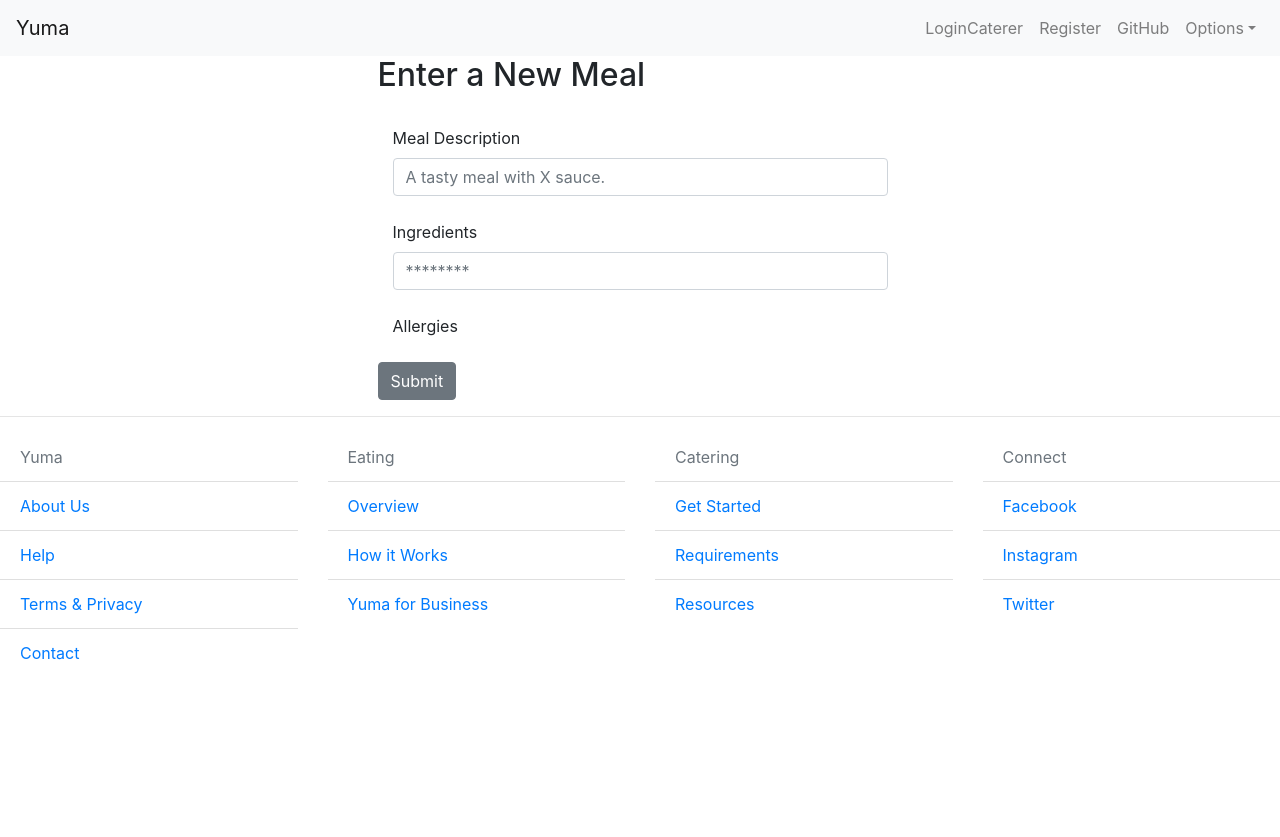
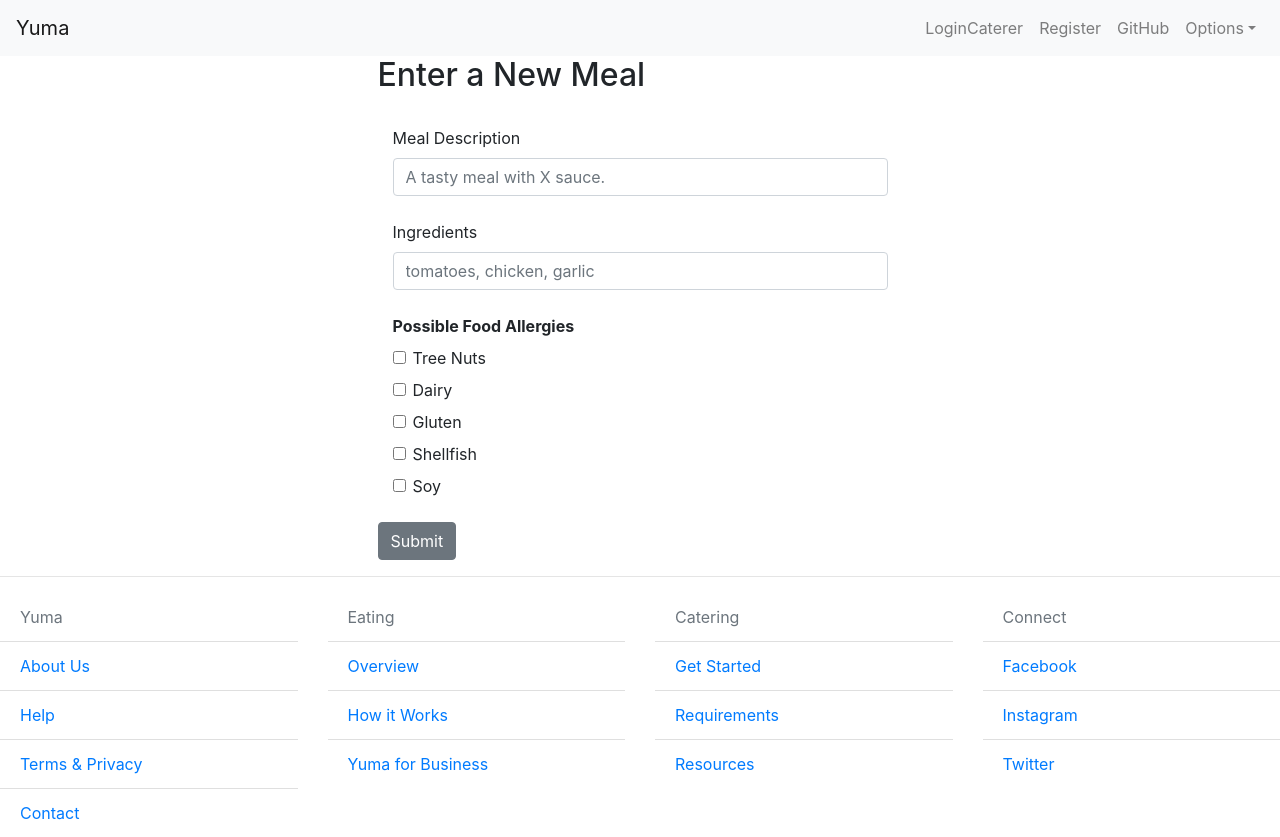
Before and after one commit to faisalhabibgit/Yuma, a React (Create React App) app in the folder frontend/: page /NewMeal in a window 1280 px wide. Before the commit the page ends 800 px from the top, so only its background shows below. Built offline with nearby package versions, Linux system fonts and the light colour scheme.

Commit message:
Use checkboxes for Allergies

```diff
--- a/frontend/src/component/NewMeal.js
+++ b/frontend/src/component/NewMeal.js
@@ -31,15 +31,46 @@ class NewMeal extends Component{
 
                   <Label>Ingredients</Label>
                   <Input
-                    type="password"
-                    name="password"
-                    id="examplePassword"
-                    placeholder="********"
+                    type="text"
+                    name="Ingredients"
+                    id="Ingredients"
+                    placeholder="tomatoes, chicken, garlic"
                   />
 
                   <br/>
 
-                  <Label>Allergies</Label>
+                  <Label style={{fontWeight: "bold"}}> Possible Food Allergies </Label>
+
+                  <FormGroup row>
+                    <Col sm={{ size: 10 }}>
+                      <FormGroup check>
+                        <Label>
+                          <Input type="checkbox" id="nuts" />{' '}
+                          Tree Nuts
+                        </Label>
+                        <br/>
+                        <Label>
+                          <Input type="checkbox" id="dairy" />{' '}
+                          Dairy
+                        </Label>
+                        <br/>
+                        <Label>
+                          <Input type="checkbox" id="gluten" />{' '}
+                          Gluten
+                        </Label>
+                        <br/>
+                        <Label>
+                          <Input type="checkbox" id="shellfish" />{' '}
+                          Shellfish
+                        </Label>
+                        <br/>
+                        <Label>
+                          <Input type="checkbox" id="soy" />{' '}
+                          Soy
+                        </Label>
+                      </FormGroup>
+                    </Col>
+                  </FormGroup>
 
                 </FormGroup>
               </Col>
```
